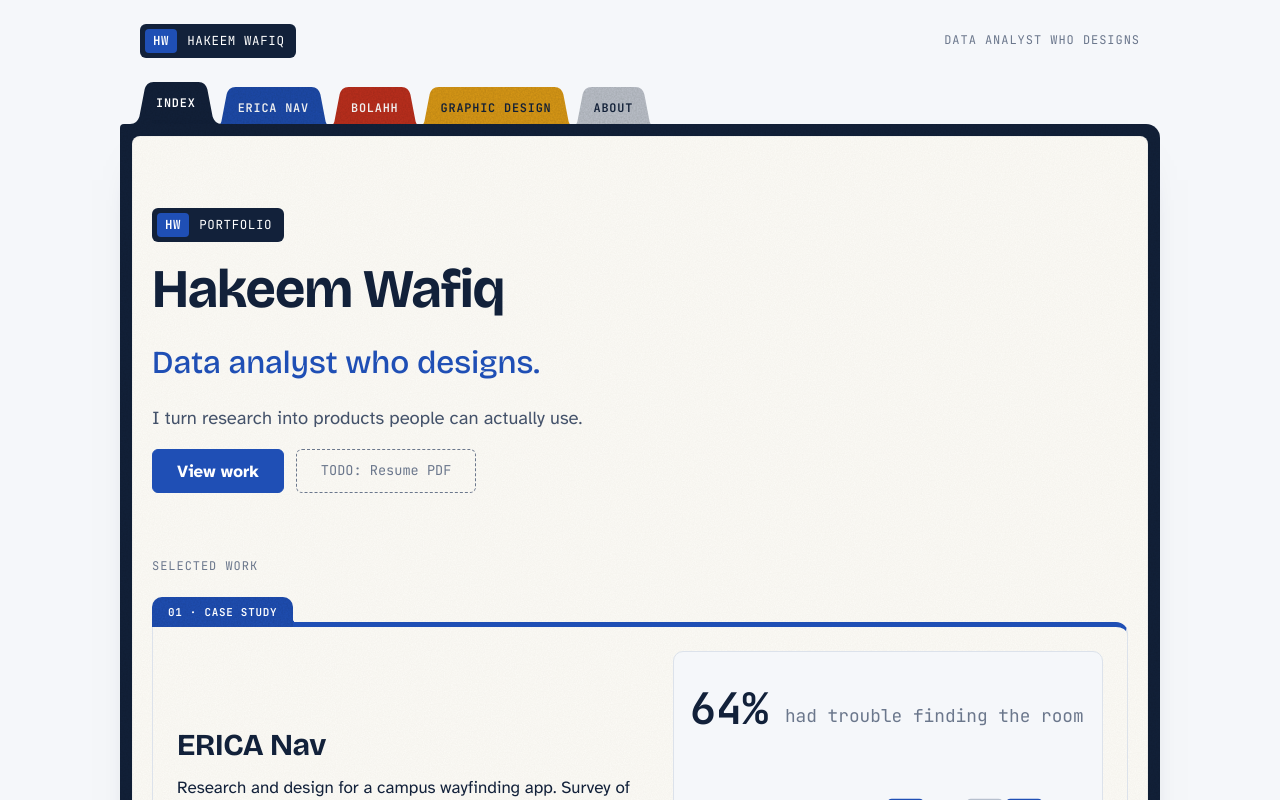
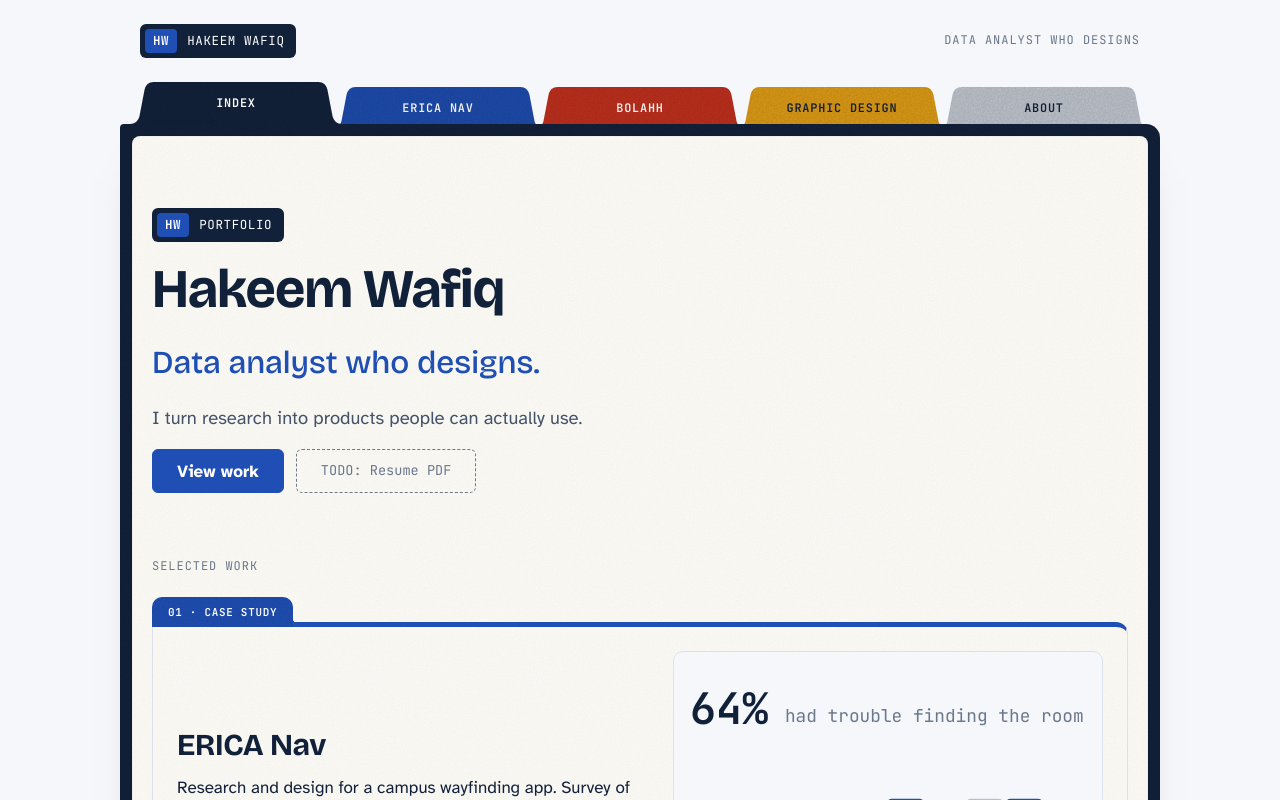
Before and after one commit to waaafiq/wafiq.portfolio, a Next.js app: page / in a window 1280 px wide. Shown: the top 800 px of the page. Built offline with nearby package versions, Linux system fonts and the light colour scheme.

Commit message:
Stretch folder tabs across the full width
Co-Authored-By: Claude Opus 5.5 <noreply@anthropic.com>

```diff
--- a/app/globals.css
+++ b/app/globals.css
@@ -301,3 +301,9 @@ th.rowh { font-family: var(--font-body); font-size: .93rem; text-transform: none
 
 @media (prefers-reduced-motion: reduce) { .tab, .tab:hover { transform: translateY(5px); } .tab[aria-current="page"] { transform: none; } }
 .work-card:hover, .work-card:active, .work-card:focus-visible { border-color: var(--line); border-top-color: var(--f); }
+
+/* Tabs share the full folder width */
+.tabs { padding: 0 10px; }
+.tab { flex: 1 1 0; min-width: 0; justify-content: center; }
+.tab:last-child { margin-right: 0; }
+@media (max-width: 560px) { .tabs { padding: 0 4px; } }
```
